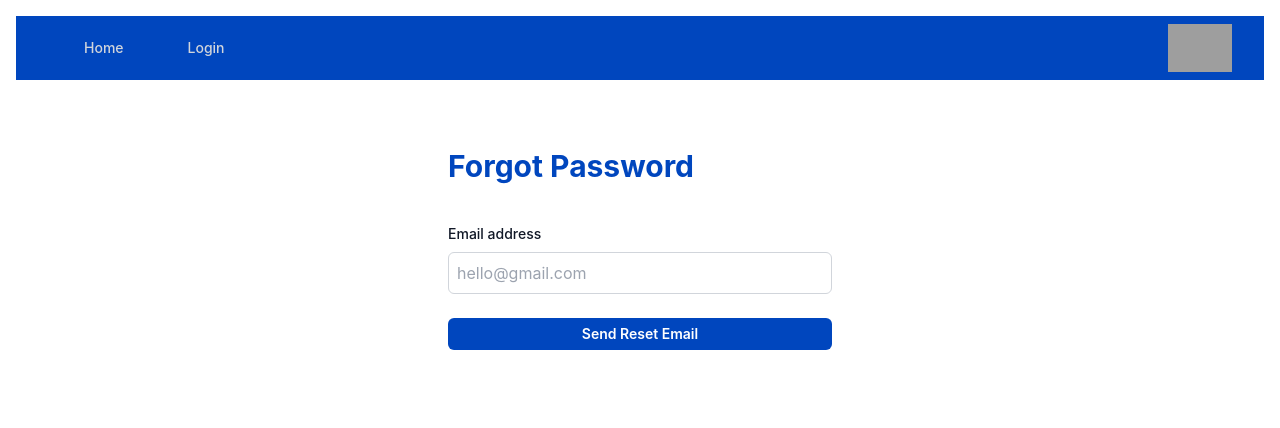
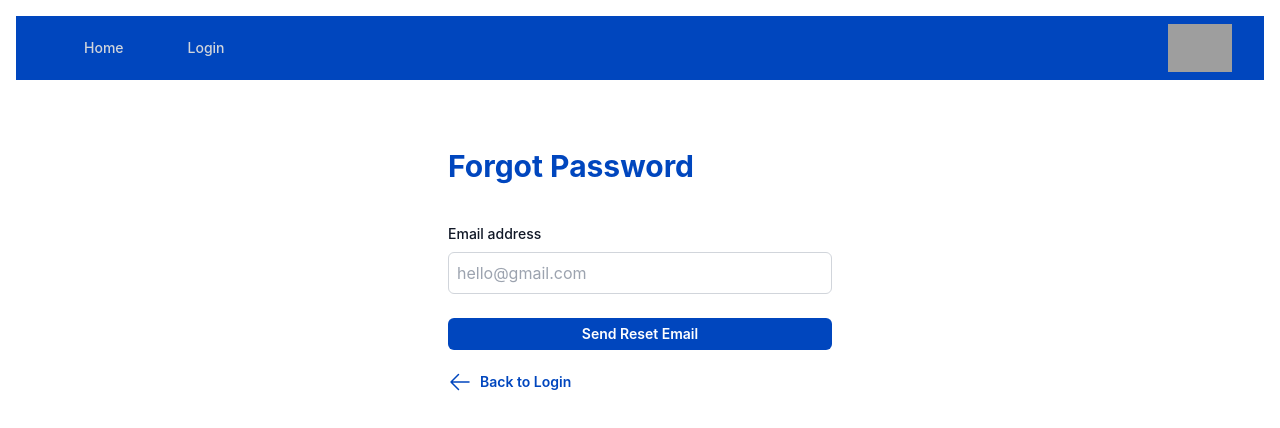
Before and after one commit to oviematthew/bestinuniform980, a React (Vite) app: page /forgot-password in a window 1280 px wide. Shown: the top 428 px of the page. Built offline with nearby package versions, Linux system fonts and the light colour scheme; no server answers; grey boxes are pictures that could not be loaded.

Commit message:
worked on login and forgot password

```diff
--- a/src/auth/ForgotPassword.jsx
+++ b/src/auth/ForgotPassword.jsx
@@ -1,6 +1,7 @@
 import { useState } from "react";
 import { sendPasswordResetEmail } from "firebase/auth";
 import { auth } from "../config/Firebase";
+import { Link } from "react-router-dom";
 
 export default function ForgotPassword() {
   const [email, setEmail] = useState("");
@@ -62,6 +63,29 @@ export default function ForgotPassword() {
               Send Reset Email
             </button>
 
+            <div className="text-sm mt-5">
+              <Link
+                to="/login"
+                className="flex gap-2 items-center font-semibold text-[#0046BE] hover:blue-700"
+              >
+                <svg
+                  xmlns="http://www.w3.org/2000/svg"
+                  fill="none"
+                  viewBox="0 0 24 24"
+                  strokeWidth={1.5}
+                  stroke="currentColor"
+                  className="size-6"
+                >
+                  <path
+                    strokeLinecap="round"
+                    strokeLinejoin="round"
+                    d="M10.5 19.5 3 12m0 0 7.5-7.5M3 12h18"
+                  />
+                </svg>
+                Back to Login
+              </Link>
+            </div>
+
             {message && (
               <p className="text-green-500 mt-2 text-sm">{message}</p>
             )}
```
